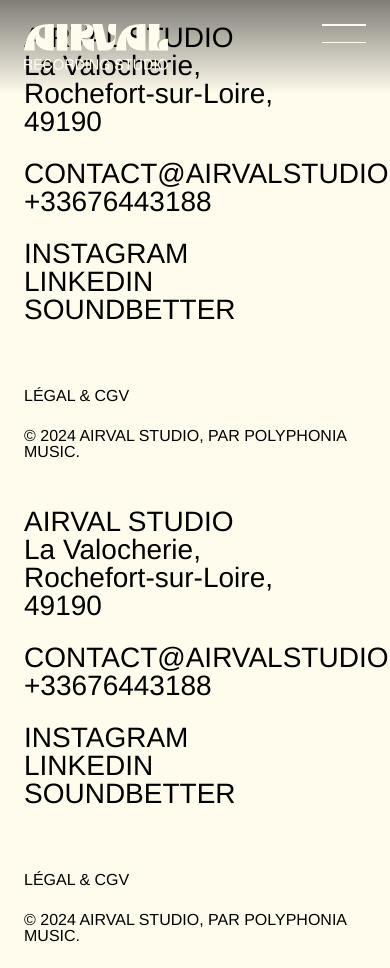
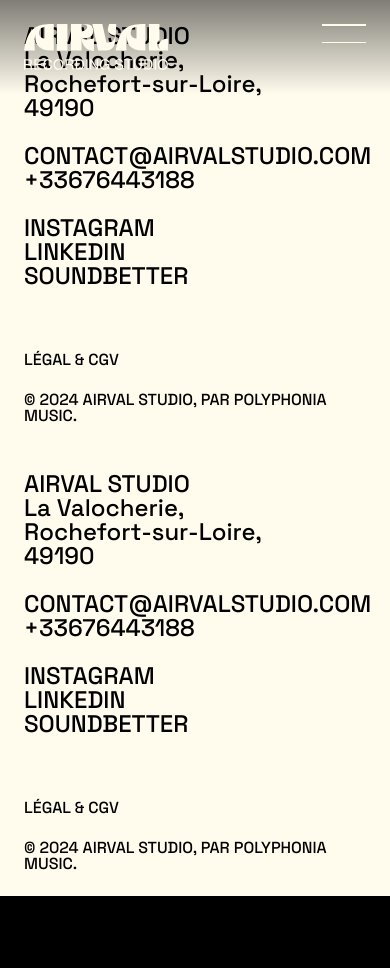
Before and after one commit to polyphoniamusic/airvalstudio-website, a Next.js app: page /components/Footer in a window 390 px wide. After the commit the page ends 896 px from the top, so only its background shows below. Built offline with nearby package versions, Linux system fonts and the light colour scheme.

Commit message:
Footer CSS Fix font

```diff
--- a/styles/globals.css
+++ b/styles/globals.css
@@ -829,6 +829,7 @@
   align-content: space-between;
   background: var(--color-primary);
   color: var(--color-background) !important;
+  font-family: 'Space Grotesk', sans-serif;
 }
 
 .footer-block {
@@ -1044,7 +1045,7 @@
     width: 100%;
   }
   .footer-block-column a {
-    font-size: 1.75rem;
+    font-size: 1.5rem;
   }
   .footer-block-legal {
     flex-direction: column-reverse;
```
